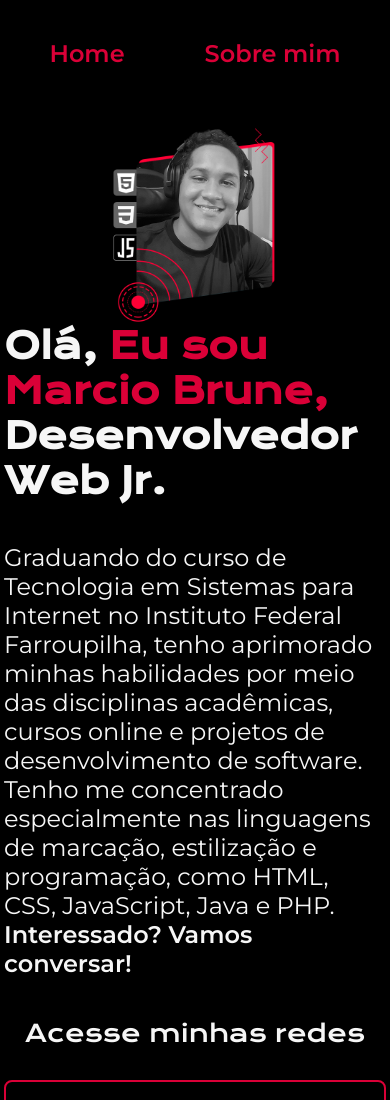
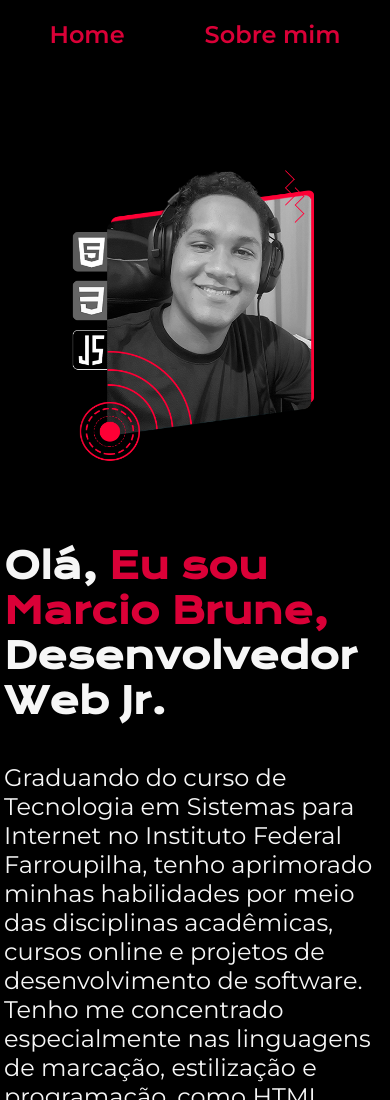
Before and after one commit to MarcioBrune/MarcioBrune_developer, a plain HTML site: page index.html in a window 390 px wide. Shown: the top 1100 px of the page. Drawn offline with nearby package versions, Linux system fonts and the light colour scheme.

Commit message:
atualizacao imagem 2

```diff
--- a/styles/style.css
+++ b/styles/style.css
@@ -90,7 +90,8 @@ body{
 }
 
 .apresentacao__imagem{
-    width: 50%;
+    width: 75%;
+    padding: 5rem;
 }
 
 .rodape{
@@ -105,7 +106,7 @@ body{
 
 @media (max-width: 1200px) {
     .cabecalho{
-        padding: 10%;
+        padding: 5%;
     }
     .cabecalho__menu{
         justify-content: center;
```
